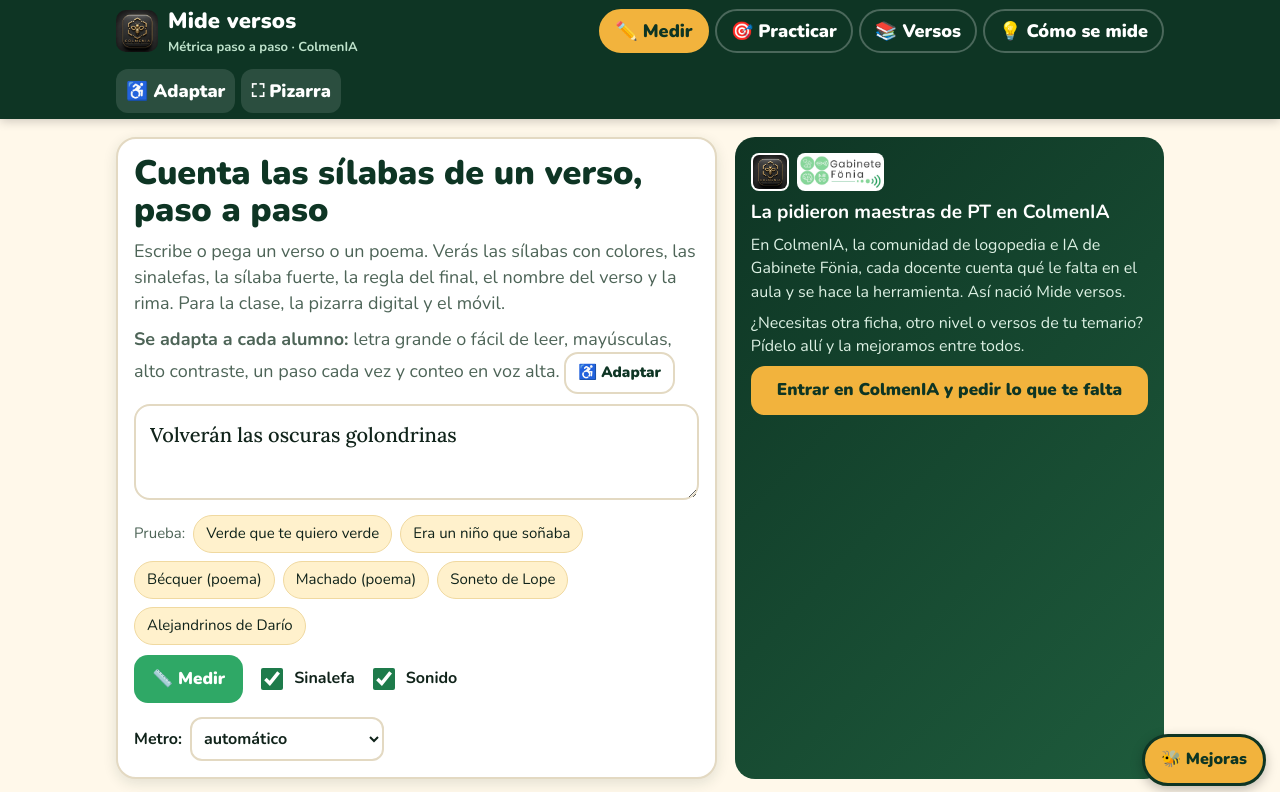
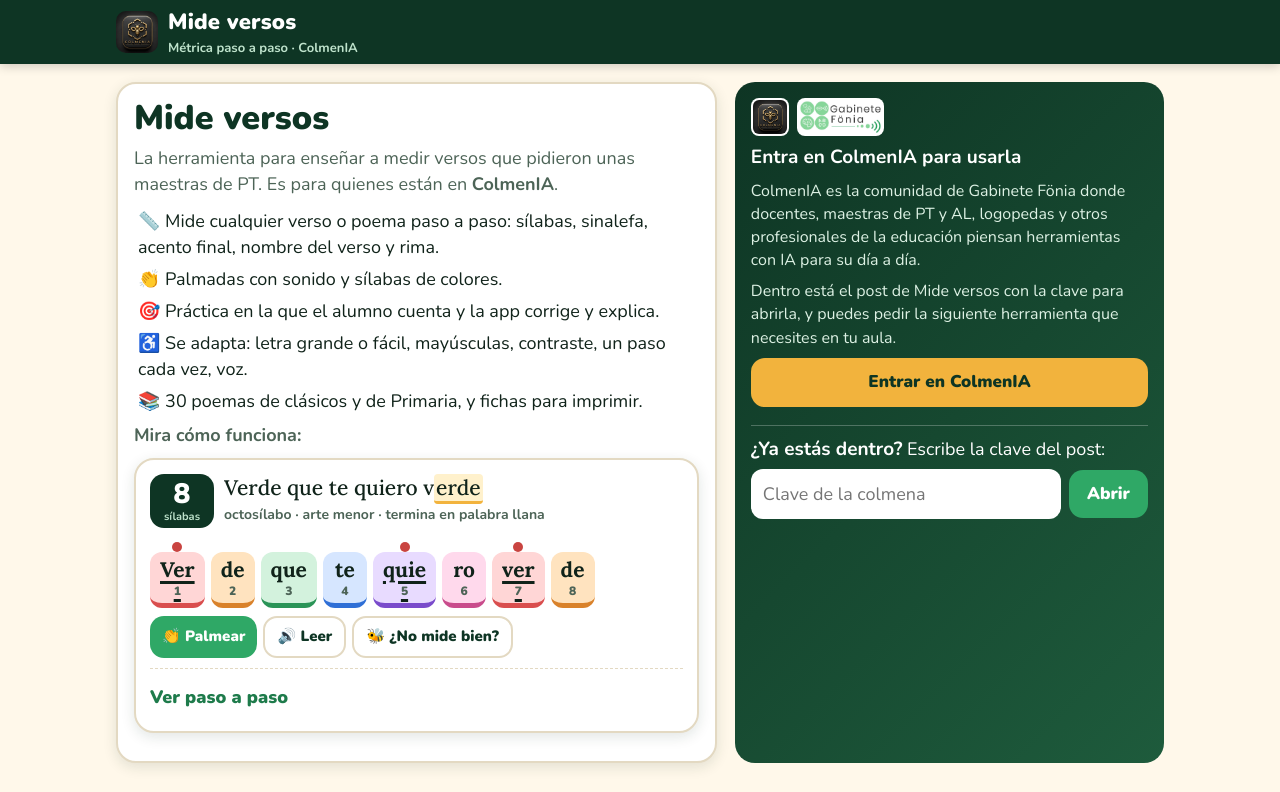
Before and after one commit to foniafonia/mide-versos, a plain HTML site: page index.html in a window 1280 px wide. Shown: the top 792 px of the page. Drawn offline with nearby package versions, Linux system fonts and the light colour scheme.

Commit message:
Solo para quien está en ColmenIA: portada con demo y clave del post de Skool; ColmenIA descrita como comunidad de educación, no solo de logopedas
Co-Authored-By: Claude Opus 5.5 <noreply@anthropic.com>

```diff
--- a/app.js
+++ b/app.js
@@ -381,7 +381,7 @@ function ficha(modo, items, titulo) {
   });
   if (sol && items === EST.items && items.length > 1) h += '<p><b>Esquema de rima:</b> ' + esc(EST.poema.estrofas.map(function (e) { return e.map(function (v) { return v.marca; }).join(''); }).join('  ')) + (EST.poema.forma ? ' · ' + esc(EST.poema.forma) : '') + '</p>';
   if (!sol) h += '<p style="font-size:11pt"><b>Recuerda:</b> sinalefa (vocal final + vocal inicial = una sílaba) · aguda +1 · llana = · esdrújula −1</p>';
-  h += '<div class="fpie">Mide versos · ColmenIA, la comunidad de logopedia e IA (skool.com/logopedia-7339) · Gabinete Fönia · Material de apoyo para el aula.</div>';
+  h += '<div class="fpie">Mide versos · ColmenIA, comunidad de educación e IA de Gabinete Fönia (skool.com/logopedia-7339) · Gabinete Fönia · Material de apoyo para el aula.</div>';
   $('ficha').innerHTML = h;
   cuenta('imprimir'); cuenta('imprimir_' + modo);
   setTimeout(function () { window.print(); }, 150);
@@ -615,9 +615,34 @@ $('mejEnvia').addEventListener('click', function () {
 
 /* ===================== Arranque ===================== */
 aplicaAjustes();
-puentes();
 var inicio = Q.get('v');
 if (inicio && $('v-' + inicio)) vista(inicio);
 var vq = Q.get('verso'); if (vq) $('texto').value = vq.slice(0, 2000);
 medir(true);
+/* ===================== Puerta: solo para quien está en ColmenIA =====================
+   La clave va en el post de Mide versos dentro de Skool. Aquí solo guardamos su huella.
+   Para cambiarla: añade la huella nueva a CLAVES (fnv(normaliza('nueva'))). */
+var CLAVES = [1532103824];
+function normaliza(t) { return String(t || '').toLowerCase().normalize('NFD').replace(/[\u0300-\u036f]/g, '').replace(/[^a-z0-9]/g, ''); }
+function fnv(t) { var x = 2166136261; for (var i = 0; i < t.length; i++) { x ^= t.charCodeAt(i); x = Math.imul(x, 16777619) >>> 0; } return x; }
+function claveBuena(t) { return CLAVES.indexOf(fnv(normaliza(t))) >= 0; }
+function abre() { document.body.classList.remove('cerrada'); $('puerta').classList.add('oculto'); medir(true); }
+var dentro = !!ls('mv-llave') || NO_CONTAR;
+if (!dentro && Q.get('k') && claveBuena(Q.get('k'))) { ls('mv-llave', '1'); dentro = true; cuenta('desbloquea'); cuenta('desbloquea_enlace'); }
+if (!dentro) {
+  document.body.classList.add('cerrada'); $('puerta').classList.remove('oculto'); cuenta('puerta_ve');
+  var guardaItems = EST.items;
+  var demo = M.analiza('Verde que te quiero verde');
+  EST.items = [{ texto: 'Verde que te quiero verde', r: demo, marca: '' }];
+  $('demo').innerHTML = tarjetaVerso(EST.items[0], 0, false).replace('id="vs0"', 'id="vsDemo"');
+  EST.items = guardaItems;
+  $('demo').addEventListener('click', function (e) { var a = e.target.closest('[data-acc="palmas"]'); if (a) { audio(); palmea(a.closest('.verso'), a); cuenta('demo_palmas'); } });
+  var prueba = function () {
+    if (claveBuena($('clave').value)) { ls('mv-llave', '1'); cuenta('desbloquea'); cuenta('desbloquea_clave'); $('claveMsg').textContent = '¡Dentro! Bienvenida, bienvenido.'; setTimeout(abre, 500); }
+    else { cuenta('clave_mal'); $('claveMsg').textContent = 'Esa no es. Está en el post de Mide versos, dentro de ColmenIA.'; }
+  };
+  $('bClave').addEventListener('click', prueba);
+  $('clave').addEventListener('keydown', function (e) { if (e.key === 'Enter') prueba(); });
+}
+puentes();
 })();
--- a/index.html
+++ b/index.html
@@ -6,7 +6,7 @@
 <title>Mide versos · ColmenIA</title>
 <meta name="description" content="Cuenta las sílabas de un verso paso a paso: sinalefa, acento final, nombre del verso y rima. Para el aula, la pizarra digital y el móvil.">
 <meta property="og:title" content="Mide versos · ColmenIA">
-<meta property="og:description" content="Escribe un verso y mira cómo se mide, paso a paso, con colores y palmadas. Para el aula y la pizarra digital.">
+<meta property="og:description" content="Escribe un verso y mira cómo se mide, paso a paso, con colores y palmadas. Para el aula y la pizarra digital. Herramienta de la comunidad ColmenIA.">
 <meta property="og:image" content="https://foniafonia.github.io/mide-versos/img/portada.jpg">
 <meta property="og:image:width" content="1200">
 <meta property="og:image:height" content="630">
@@ -161,6 +161,9 @@ body.proyecta .envol{max-width:1500px}
  #pJuego{padding-bottom:70px}
 }
 
+/* ===== puerta ===== */
+body.cerrada main,body.cerrada .pie,body.cerrada #abeja,body.cerrada nav.pest,body.cerrada .herr{display:none!important}
+.lista{padding-left:4px;list-style:none;margin:8px 0}.lista li{margin:6px 0}
 /* ===== adaptaciones NEE ===== */
 body.t2{font-size:21px}body.t2 .verso .txt{font-size:26px}body.t2 .sil{font-size:27px;min-width:54px;padding:8px 12px}body.t2 .pals{font-size:26px}body.t2 .ejer .versoG{font-size:38px}body.t2 textarea#texto{font-size:25px}body.t2 .paso p,body.t2 .tog{font-size:19px}
 body.t3{font-size:24px}body.t3 .verso .txt{font-size:32px}body.t3 .sil{font-size:34px;min-width:64px;padding:10px 14px}body.t3 .pals{font-size:32px}body.t3 .ejer .versoG{font-size:46px}body.t3 textarea#texto{font-size:30px}body.t3 .paso p,body.t3 .tog{font-size:22px}
@@ -226,6 +229,37 @@ body.contraste{background:#000;color:#fff}
   <div class="herr"><button type="button" data-adapta title="Adaptar a cada alumno: letra, colores, voz, modo guiado">♿ <span class="tx">Adaptar</span></button><button type="button" id="bProy" title="Pantalla grande para la pizarra digital">⛶ <span class="tx">Pizarra</span></button></div>
 </div></header>
 
+<!-- ============ PUERTA: solo para quien está en ColmenIA ============ -->
+<section id="puerta" class="envol oculto">
+  <div class="hero">
+    <div class="caja">
+      <h1>Mide versos</h1>
+      <p>La herramienta para enseñar a medir versos que pidieron unas maestras de PT. Es para quienes están en <b>ColmenIA</b>.</p>
+      <ul class="lista">
+        <li>📏 Mide cualquier verso o poema paso a paso: sílabas, sinalefa, acento final, nombre del verso y rima.</li>
+        <li>👏 Palmadas con sonido y sílabas de colores.</li>
+        <li>🎯 Práctica en la que el alumno cuenta y la app corrige y explica.</li>
+        <li>♿ Se adapta: letra grande o fácil, mayúsculas, contraste, un paso cada vez, voz.</li>
+        <li>📚 30 poemas de clásicos y de Primaria, y fichas para imprimir.</li>
+      </ul>
+      <p><b>Mira cómo funciona:</b></p>
+      <div id="demo"></div>
+    </div>
+    <aside class="puente">
+      <div class="logos"><img src="img/colmenia-logo.webp" alt="ColmenIA"><img src="img/logo-fonia.jpg" alt="Gabinete Fönia"></div>
+      <b>Entra en ColmenIA para usarla</b>
+      <p>ColmenIA es la comunidad de Gabinete Fönia donde docentes, maestras de PT y AL, logopedas y otros profesionales de la educación piensan herramientas con IA para su día a día.</p>
+      <p>Dentro está el post de Mide versos con la clave para abrirla, y puedes pedir la siguiente herramienta que necesites en tu aula.</p>
+      <a class="btn oro" data-sk="puerta" target="_blank" rel="noopener">Entrar en ColmenIA</a>
+      <div style="margin-top:10px;border-top:1px solid rgba(255,255,255,.25);padding-top:10px">
+        <label for="clave"><b>¿Ya estás dentro?</b> Escribe la clave del post:</label>
+        <div class="fila" style="margin-top:6px"><input id="clave" autocomplete="off" autocapitalize="characters" style="flex:1;min-width:140px;border:0;border-radius:12px;padding:12px;font-size:18px" placeholder="Clave de la colmena"><button class="btn" id="bClave" type="button">Abrir</button></div>
+        <p id="claveMsg" role="status" style="min-height:1.4em"></p>
+      </div>
+    </aside>
+  </div>
+</section>
+
 <main>
 <!-- ============ MEDIR ============ -->
 <section id="v-medir" class="envol">
@@ -247,7 +281,7 @@ body.contraste{background:#000;color:#fff}
     <aside class="puente">
       <div class="logos"><img src="img/colmenia-logo.webp" alt="ColmenIA"><img src="img/logo-fonia.jpg" alt="Gabinete Fönia"></div>
       <b>La pidieron maestras de PT en ColmenIA</b>
-      <p>En ColmenIA, la comunidad de logopedia e IA de Gabinete Fönia, cada docente cuenta qué le falta en el aula y se hace la herramienta. Así nació Mide versos.</p>
+      <p>ColmenIA es la comunidad de Gabinete Fönia donde docentes, maestras de PT y AL, logopedas y otros profesionales de la educación piensan herramientas con IA. Cada uno cuenta qué le falta en su aula y se hace. Así nació Mide versos.</p>
       <p>¿Necesitas otra ficha, otro nivel o versos de tu temario? Pídelo allí y la mejoramos entre todos.</p>
       <a class="btn oro" data-sk="portada" target="_blank" rel="noopener">Entrar en ColmenIA y pedir lo que te falta</a>
     </aside>
@@ -346,8 +380,8 @@ body.contraste{background:#000;color:#fff}
 <div id="contador" class="oculto" aria-hidden="true"></div>
 <div id="ficha"></div>
 
-<script src="metrica.js?v=7"></script>
-<script src="banco.js?v=7"></script>
-<script src="app.js?v=7"></script>
+<script src="metrica.js?v=8"></script>
+<script src="banco.js?v=8"></script>
+<script src="app.js?v=8"></script>
 </body>
 </html>
```
Also changed, not shown: 1 other file.
